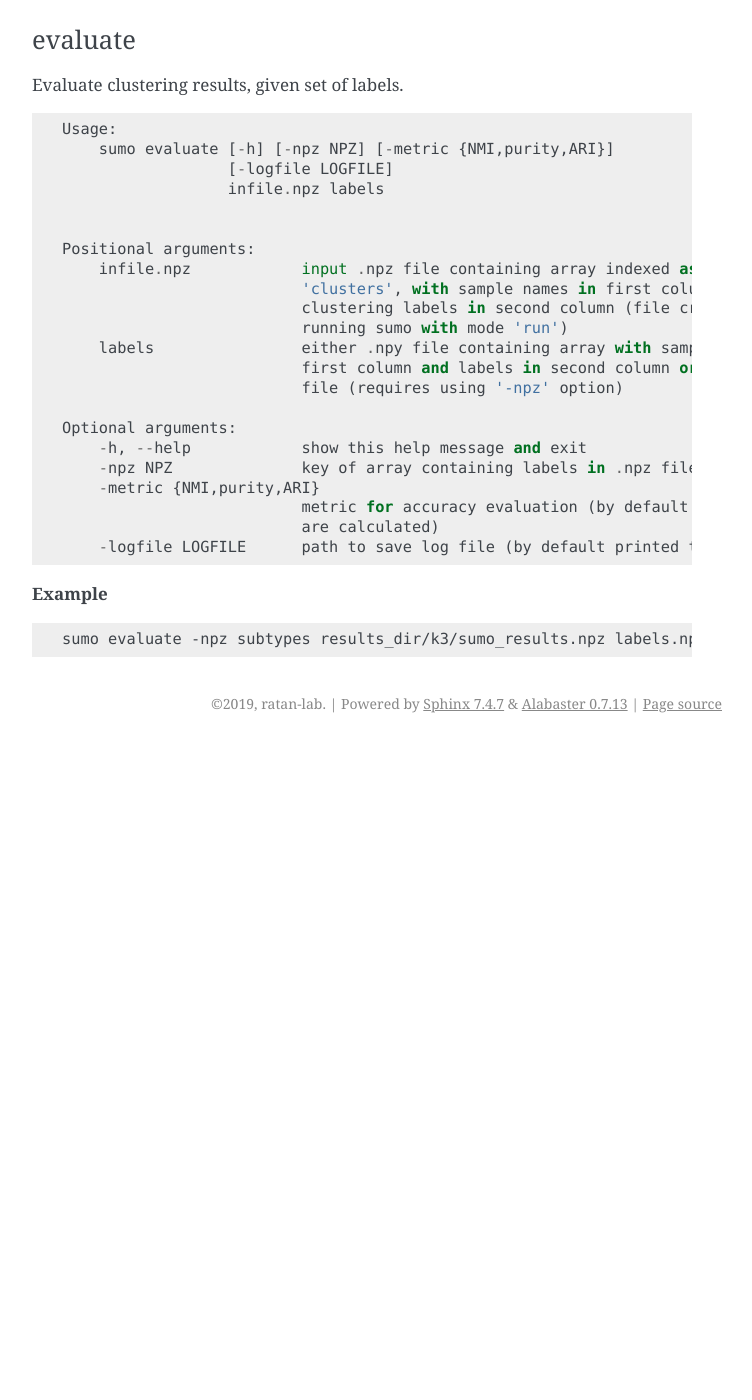
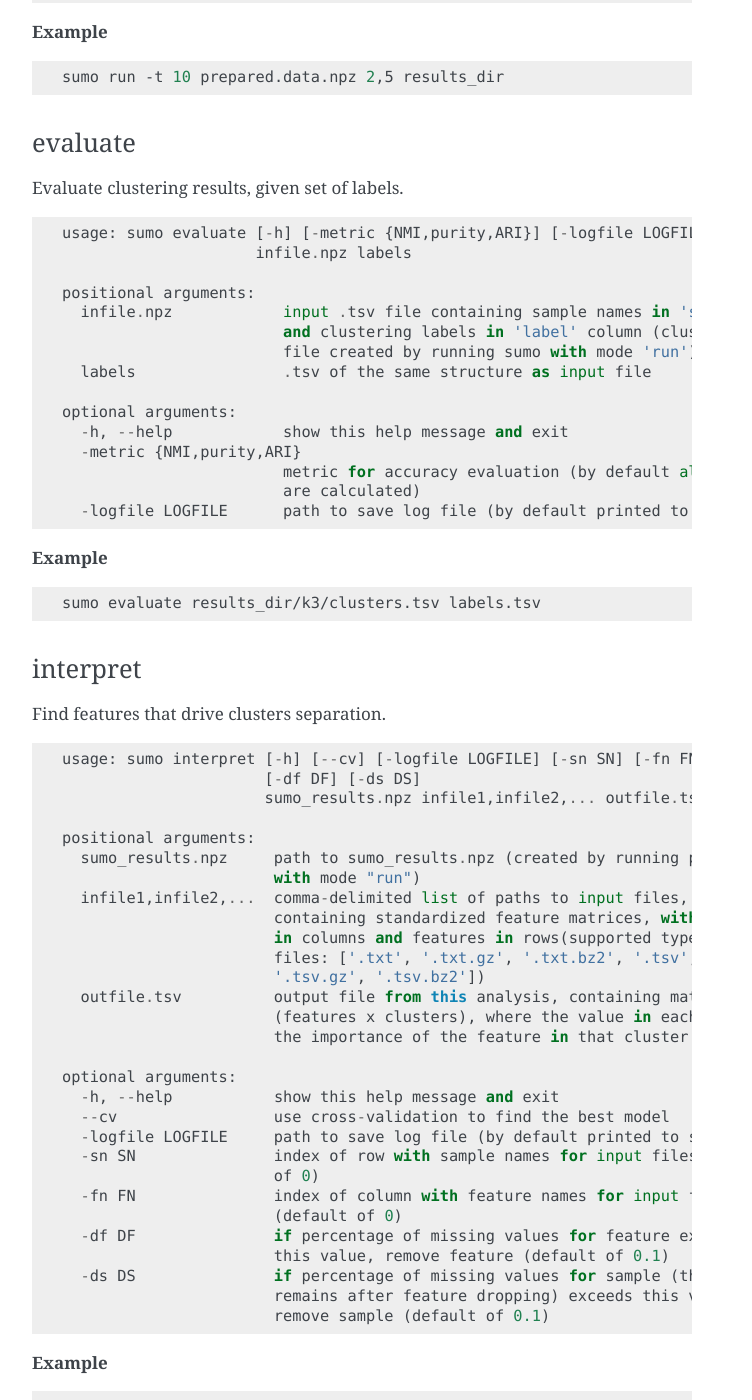
Before and after one commit to ratan-lab/sumo, a Sphinx documentation site: the page built from doc/index.rst, in a window 1280 px wide and 1400 px high, scrolled down 3620 px. Shown: the whole window, without its empty margins (388-1140 px from the left). Built offline with Sphinx 7.4.7, drawn with Linux system fonts in a browser that asks for light colours; pages that are not in the unit, such as notebooks, are missing from menus; before the commit the page ends 4363 px from its top, so only the background shows below that; some of the changed text lies outside the part shown.

Commit message:
Update documentation

```diff
--- a/README.rst
+++ b/README.rst
@@ -78,56 +78,61 @@
 
 ::
 
-    Usage:
-        sumo prepare [-h] [-method {rbf,pearson,spearman}] [-k K]
-                     [-alpha ALPHA] [-missing MISSING] [-names NAMES] [-sn SN]
-                     [-fn FN] [-df DF] [-ds DS] [-logfile LOGFILE]
-                     [-log {DEBUG,INFO,WARNING}] [-plot PLOT]
-                     infile1,infile2,... var1,var2,... outfile.npz
+    usage: sumo prepare [-h] [-method METHOD] [-k K] [-alpha ALPHA]
+                        [-missing MISSING] [-atol ATOL] [-sn SN] [-fn FN] [-df DF]
+                        [-ds DS] [-logfile LOGFILE] [-log {DEBUG,INFO,WARNING}]
+                        [-plot PLOT]
+                        infile1,infile2,... outfile.npz
 
-    Positional arguments:
-        infile1,infile2,...   comma-delimited list of paths to input .npz or .txt
-                              files (all input files should be structured in
-                              following way: consecutive samples in columns,
-                              consecutive features in rows")
-        var1(,var2,...)       either one variable type for every data matrix in
-                              input file(s) or comma-delimited list of variable
-                              types ['continuous', 'binary', 'categorical']
-        outfile.npz           path to output .npz file
+    positional arguments:
+      infile1,infile2,...   comma-delimited list of paths to input files,
+                            containing standardized feature matrices, with samples
+                            in columns and features in rows (supported types of
+                            files: ['.txt', '.txt.gz', '.txt.bz2', '.tsv',
+                            '.tsv.gz', '.tsv.bz2'])
+      outfile.npz           path to output .npz file
 
-    Optional arguments:
-        -h, --help            show this help message and exit
-        -method {rbf,pearson,spearman}
-                              method of sample-sample similarity calculation
-                              (default of "rbf")
-        -k K                  fraction of nearest neighbours to use for sample
-                              similarity calculation using RBF method (default of 0.1)
-        -alpha ALPHA          hypherparameter of RBF similarity kernel (default of 0.5)
-        -missing MISSING      acceptable fraction of available values for assessment
-                              of distance/similarity between pairs of samples (default of 0.1)
-        -names NAMES          optional key of array containing custom sample names
-                              in every .npz file (if not set ids of samples are used,
-                              which can cause problems when layers have missing samples)
-        -sn SN                index of row with sample names for .txt input files
-                              (default of 0)
-        -fn FN                index of column with feature names for .txt input files
-                              (default of 0)
-        -df DF                if percentage of missing values for feature exceeds
-                              this value, remove feature (default of 0.1)
-        -ds DS                if percentage of missing values for sample (that
-                              remains after feature dropping) exceeds this value,
-                              remove sample (default of 0.1)
-        -logfile LOGFILE      path to save log file, by default stdout is used
-        -log {DEBUG,INFO,WARNING}
-                              Sets the logging level (default of INFO)
-        -plot PLOT            path to save adjacency matrix heatmap(s),
-                              by default plots are displayed on screen
+    optional arguments:
+      -h, --help            show this help message and exit
+      -method METHOD        either one method of sample-sample similarity
+                            calculation, or comma-separated list of methods for
+                            every layer (available methods: ['euclidean',
+                            'cosine', 'pearson', 'spearman'], default of
+                            euclidean)
+      -k K                  fraction of nearest neighbours to use for sample
+                            similarity calculation using Euclidean distance
+                            similarity (default of 0.1)
+      -alpha ALPHA          hypherparameter of RBF similarity kernel, for
+                            Euclidean distance similarity (default of 0.5)
+      -missing MISSING      acceptable fraction of available values for assessment
+                            of distance/similarity between pairs of samples -
+                            either one value or comma-delimited list for every
+                            layer (default of [0.1])
+      -atol ATOL            if input files have continuous values, sumo checks if
+                            data is standardized feature-wise, meaning all
+                            features should have mean close to zero, with standard
+                            deviation around one; use this parameter to set
+                            tolerance of standardization checks (default of 0.01)
+      -sn SN                index of row with sample names for input files
+                            (default of 0)
+      -fn FN                index of column with feature names for input files
+                            (default of 0)
+      -df DF                if percentage of missing values for feature exceeds
+                            this value, remove feature (default of 0.1)
+      -ds DS                if percentage of missing values for sample (that
+                            remains after feature dropping) exceeds this value,
+                            remove sample (default of 0.1)
+      -logfile LOGFILE      path to save log file, by default stdout is used
+      -log {DEBUG,INFO,WARNING}
+                            sets the logging level (default of INFO)
+      -plot PLOT            path to save adjacency matrix heatmap(s), by default
+                            plots are displayed on screen
 
 **Example**
 
 .. code:: sh
 
-    sumo prepare -plot plot.png methylation.txt,expression.txt continuous prepared.data.npz
+    sumo prepare -plot plot.png methylation.txt,expression.txt prepared.data.npz
 
 run
 ^^^
@@ -189,34 +193,69 @@
 
 ::
 
-    Usage:
-        sumo evaluate [-h] [-npz NPZ] [-metric {NMI,purity,ARI}]
-                      [-logfile LOGFILE]
-                      infile.npz labels
+    usage: sumo evaluate [-h] [-metric {NMI,purity,ARI}] [-logfile LOGFILE]
+                         infile.npz labels
 
+    positional arguments:
+      infile.npz            input .tsv file containing sample names in 'sample'
+                            and clustering labels in 'label' column (clusters.tsv
+                            file created by running sumo with mode 'run')
+      labels                .tsv of the same structure as input file
 
-    Positional arguments:
-        infile.npz            input .npz file containing array indexed as
-                              'clusters', with sample names in first column and
-                              clustering labels in second column (file created by
-                              running sumo with mode 'run')
-        labels                either .npy file containing array with sample names in
-                              first column and labels in second column or .npz
-                              file (requires using '-npz' option)
-
-    Optional arguments:
-        -h, --help            show this help message and exit
-        -npz NPZ              key of array containing labels in .npz file
-        -metric {NMI,purity,ARI}
-                              metric for accuracy evaluation (by default all metrics
-                              are calculated)
-        -logfile LOGFILE      path to save log file (by default printed to stdout)
+    optional arguments:
+      -h, --help            show this help message and exit
+      -metric {NMI,purity,ARI}
+                            metric for accuracy evaluation (by default all metrics
+                            are calculated)
+      -logfile LOGFILE      path to save log file (by default printed to stdout)
 
 **Example**
 
 .. code:: sh
 
-    sumo evaluate -npz subtypes results_dir/k3/sumo_results.npz labels.npz
+    sumo evaluate results_dir/k3/clusters.tsv labels.tsv
+
+interpret
+^^^^^^^^^
+Find features that drive clusters separation.
+
+::
+
+    usage: sumo interpret [-h] [--cv] [-logfile LOGFILE] [-sn SN] [-fn FN]
+                          [-df DF] [-ds DS]
+                          sumo_results.npz infile1,infile2,... outfile.tsv
+
+    positional arguments:
+      sumo_results.npz     path to sumo_results.npz (created by running program
+                           with mode "run")
+      infile1,infile2,...  comma-delimited list of paths to input files,
+                           containing standardized feature matrices, with samples
+                           in columns and features in rows(supported types of
+                           files: ['.txt', '.txt.gz', '.txt.bz2', '.tsv',
+                           '.tsv.gz', '.tsv.bz2'])
+      outfile.tsv          output file from this analysis, containing matrix
+                           (features x clusters), where the value in each cell is
+                           the importance of the feature in that cluster
+
+    optional arguments:
+      -h, --help           show this help message and exit
+      --cv                 use cross-validation to find the best model
+      -logfile LOGFILE     path to save log file (by default printed to stdout)
+      -sn SN               index of row with sample names for input files (default
+                           of 0)
+      -fn FN               index of column with feature names for input files
+                           (default of 0)
+      -df DF               if percentage of missing values for feature exceeds
+                           this value, remove feature (default of 0.1)
+      -ds DS               if percentage of missing values for sample (that
+                           remains after feature dropping) exceeds this value,
+                           remove sample (default of 0.1)
+
+**Example**
+
+.. code:: sh
+
+    sumo interpret results_dir/k3/sumo_results.npz methylation.txt,expression.txt results.tsv
 
 .. inclusion-end-marker-do-not-remove
 
```
Also changed, not shown: other parts of README.rst (+38 -39 lines), doc/modes.rst (+13 -3 lines), 2 other files.
